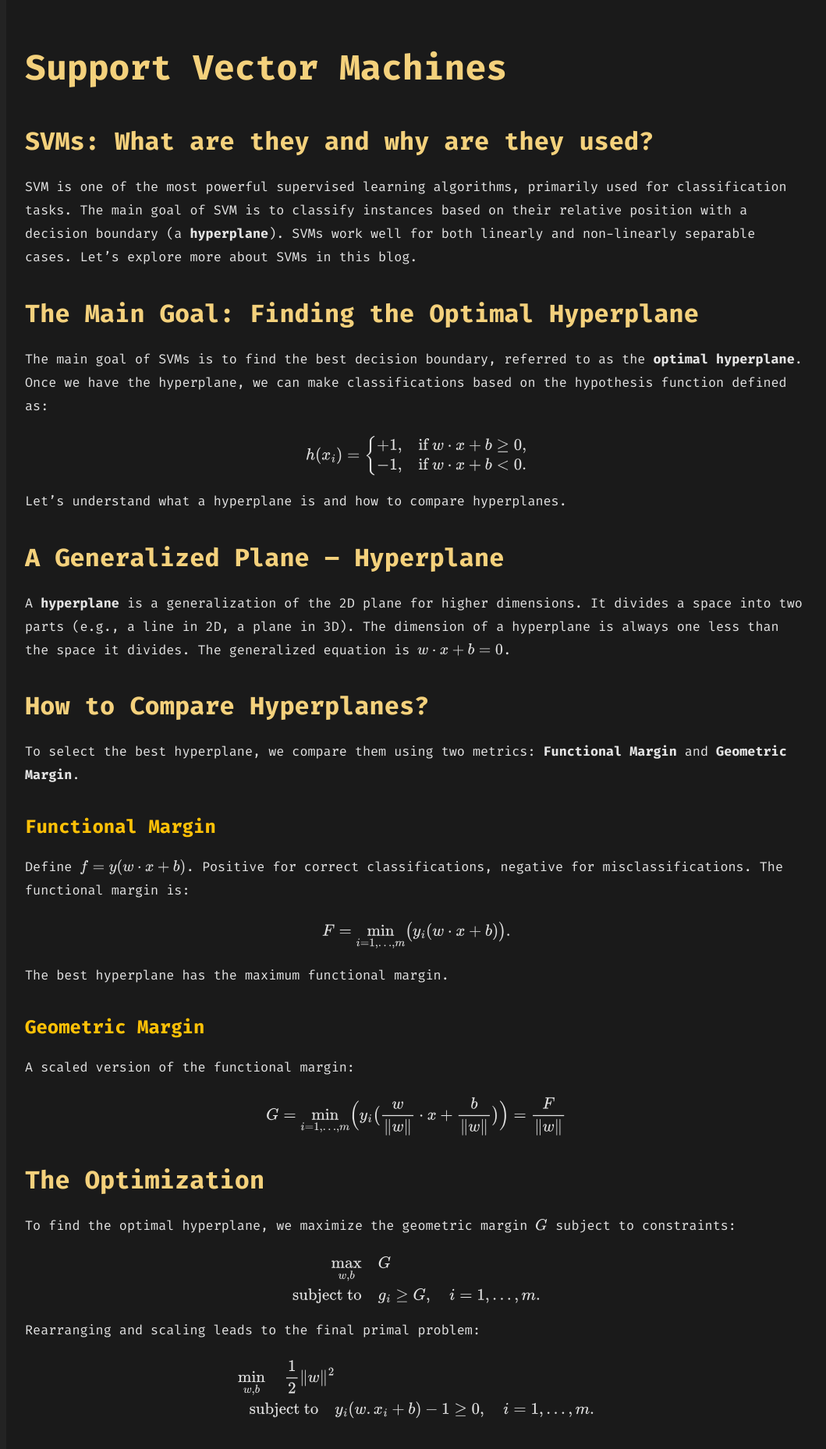
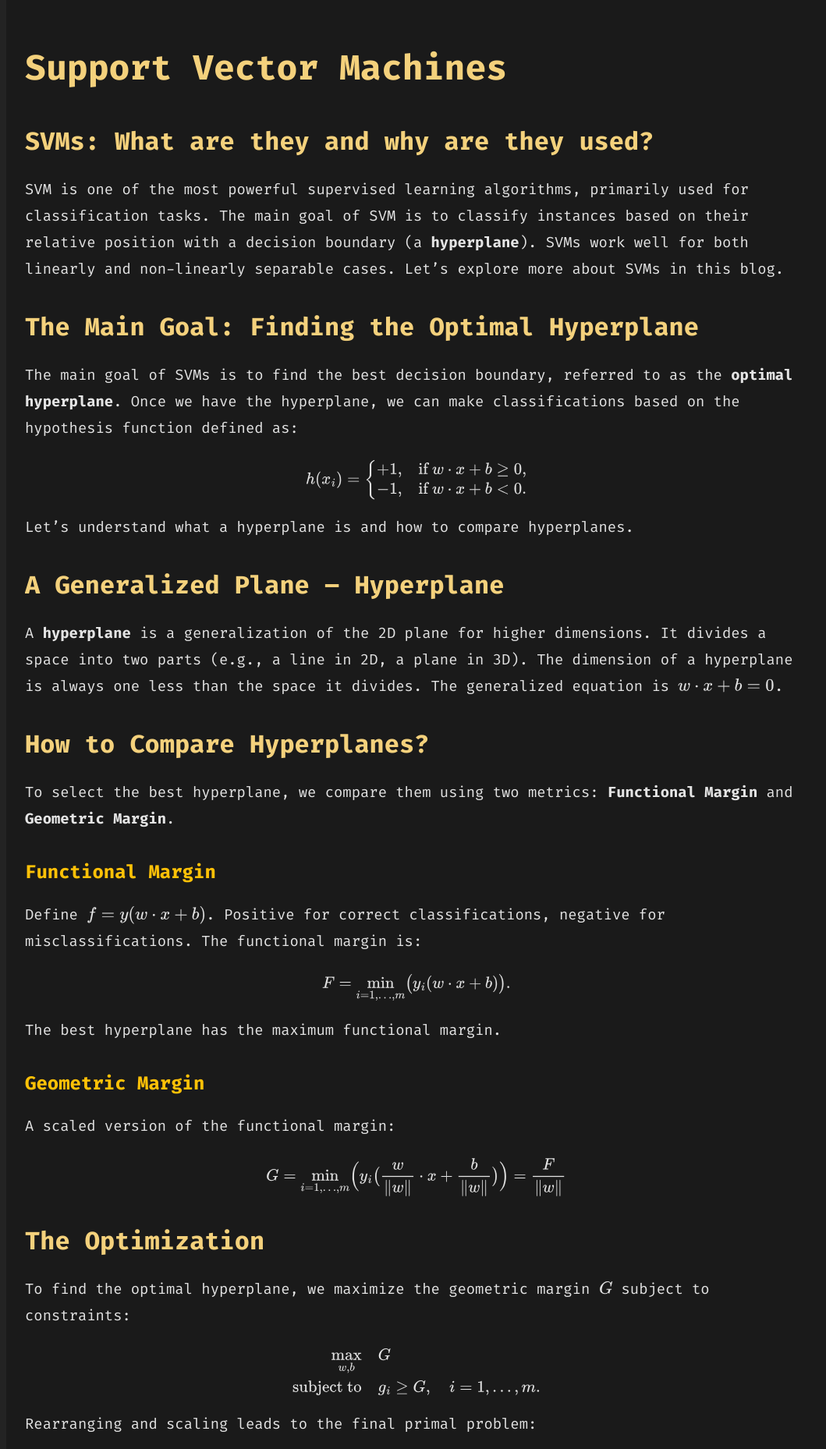
Before and after one commit to shrrynsh/site.github.io, a Jekyll site: the page built from _posts/2025-06-23-svm-from-scratch.md, in a window 1280 px wide. Shown: the part 328-2186 px from the top of the page at 78% size, without its empty margins (80-1139 px from the left). Built offline with Jekyll 4.4.1, drawn with Linux system fonts in a browser that asks for light colours.

Commit message:
Update post.html

```diff
--- a/_layouts/post.html
+++ b/_layouts/post.html
@@ -94,10 +94,18 @@ layout: default
   color: #ffc107 !important;
 }
 
+.post-content-wrapper p,
+.post-content-wrapper li,
+.post-content-wrapper ul,
+.post-content-wrapper ol,
+.post-content-wrapper pre,
+.post-content-wrapper blockquote {
+  font-size: 1.18rem !important;
+}
+
 .post-content-wrapper p {
   line-height: 1.8 !important;
   margin-bottom: 1.5rem !important;
-  font-size: 1.05rem !important;
 }
 
 .post-content-wrapper a {
```
